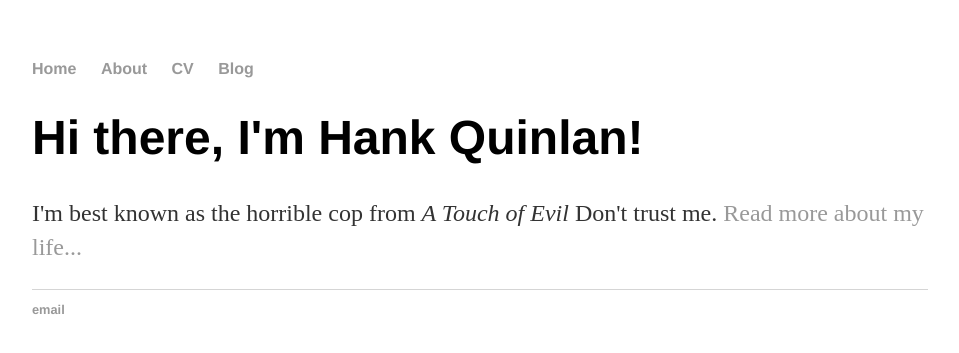
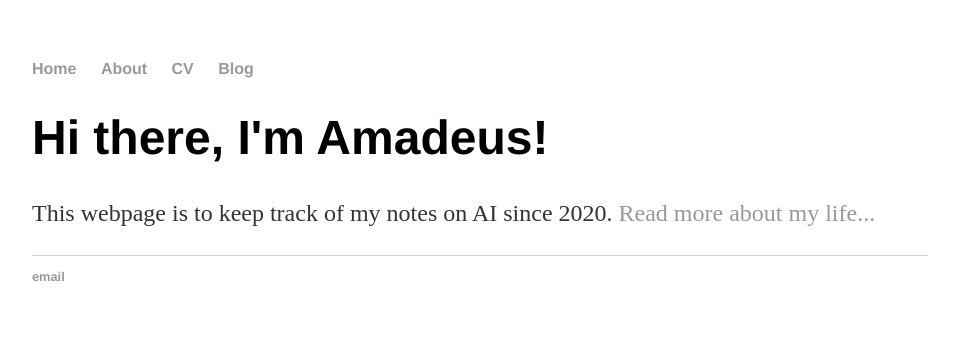
Before and after one commit to Amadeus-Winarto/amadeus-winarto.github.io, a Jekyll site: the page built from index.html, in a window 1280 px wide. Shown: the top 353 px of the page, without its empty margins (160-1119 px from the left). Built offline with Jekyll 4.4.1, drawn with Linux system fonts in a browser that asks for light colours.

Commit message:
Update index.html

```diff
--- a/index.html
+++ b/index.html
@@ -1,8 +1,8 @@
 ---
 layout: default
-title: Hank Quinlan, Horrible Cop
+title: Notes on AI
 ---
 <div class="blurb">
-	<h1>Hi there, I'm Hank Quinlan!</h1>
-	<p>I'm best known as the horrible cop from <em>A Touch of Evil</em> Don't trust me. <a href="/about">Read more about my life...</a></p>
+	<h1>Hi there, I'm Amadeus!</h1>
+	<p>This webpage is to keep track of my notes on AI since 2020. <a href="/about">Read more about my life...</a></p>
 </div><!-- /.blurb -->
```
